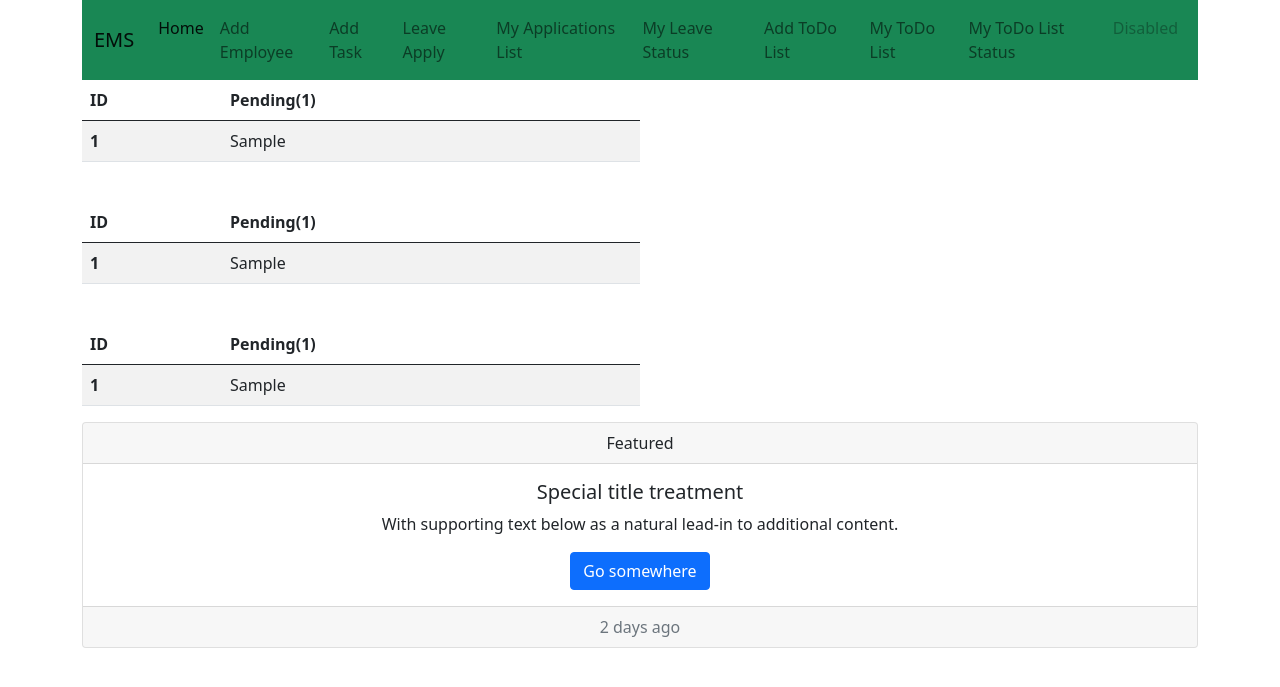
After one commit to Raju-Mia/EMS, a Django app: page /todo-list/ in a window 1280 px wide. The commit adds this page. Shown: the top 687 px of the page. Run offline with Django 4.2, Linux system fonts and the light colour scheme; a user stored in the database is signed in; tables that the repository leaves empty hold one stand-in row (values such as "Sample post").

Commit message:
work to todo-list

```diff
--- a/ppemsapp/models.py
+++ b/ppemsapp/models.py
@@ -33,8 +33,11 @@
 
 class TodoList(models.Model):
     user = models.ForeignKey(User, on_delete=models.CASCADE)
-    what_to_do = models.TextField(blank=True,null=True)
+    what_to_do = models.TextField(blank=True, null=True)
     when_to_do = models.DateField(blank=True, null=True)
+    pending_status = models.BooleanField(blank=True)
+    working_status = models.BooleanField(blank=False)
+    done_status = models.BooleanField(blank=False)
 
     def __str__(self):
         return str(self.user)
--- a/ppemsapp/urls.py
+++ b/ppemsapp/urls.py
@@ -12,4 +12,5 @@
     path('applications/', applications, name='applications'),
     path('application_evaluation/<status>/<id>/', application_evaluation, name='application-evaluation'),
     path('my_application/', my_leave_report, name='my-leave-report'),
+    path('todo-list/', my_todo_list, name='my_todo_list'),
 ]
--- a/ppemsapp/views.py
+++ b/ppemsapp/views.py
@@ -1,4 +1,4 @@
-from django.shortcuts import render, HttpResponse
+from django.shortcuts import render, HttpResponse, redirect
 
 from django.contrib.auth import authenticate, login
 
@@ -94,8 +94,8 @@
             context = {'errormessage': errormessage}
             return render(request, 'ppemsapp/applications.html', context)
 
-    except:
-        pass
+    except Exception:
+        return redirect("login")
 
 
 # leave appliation status and checked_in aprove.
@@ -123,4 +123,13 @@
             return render(request, 'ppemsapp/my_applications.html', context)
 
     except:
-        pass
+        return redirect("login")
+
+
+def my_todo_list(request):
+    user = request.user
+    pending_todo_list= TodoList.objects.filter(user=user, pending_status=True)
+    working_status_list= TodoList.objects.filter(user=user, working_status=True)
+    done_status_list= TodoList.objects.filter(user=user, done_status=True)
+    context = {'pending_todo_list':pending_todo_list, 'working_status_list':working_status_list, 'done_status_list':done_status_list }
+    return render(request, 'ppemsapp/my_todo_list.html', context)
--- a/templates/base/base.html
+++ b/templates/base/base.html
@@ -31,13 +31,22 @@
                 <a class="nav-link" href="{% url 'add-daily-report' %}">Add Task</a>
               </li>
               <li class="nav-item">
-                <a class="nav-link" href="{% url 'leave' %}">Leave</a>
+                <a class="nav-link" href="{% url 'leave' %}">Leave Apply</a>
               </li>
               <li class="nav-item">
-                <a class="nav-link" href="{% url 'applications' %}">Applications</a>
+                <a class="nav-link" href="{% url 'applications' %}">My Applications List</a>
               </li>
               <li class="nav-item">
-                <a class="nav-link" href="{% url 'my-leave-report' %}">My Leave</a>
+                <a class="nav-link" href="{% url 'my-leave-report' %}">My Leave Status</a>
+              </li>
+              <li class="nav-item">
+                <a class="nav-link" href="{% url 'my_todo_list' %}">Add ToDo List</a>
+              </li>
+              <li class="nav-item">
+                <a class="nav-link" href="{% url 'my_todo_list' %}">My ToDo List</a>
+              </li>
+              <li class="nav-item">
+                <a class="nav-link" href="{% url 'my_todo_list' %}">My ToDo List Status</a>
               </li>
               <li class="nav-item">
                 <a class="nav-link disabled" href="#" tabindex="-1" aria-disabled="true">Disabled</a>
--- /dev/null
+++ b/templates/ppemsapp/my_todo_list.html
@@ -0,0 +1,108 @@
+
+
+
+
+{% extends 'base/base.html' %}
+
+{% block content %}
+
+<div class="col-md-6">
+    {% if pending_todo_list %}
+    <table class="table table-striped">
+
+        <thead>
+            <tr>
+            <th scope="col">ID</th>
+            <th scope="col">Pending({{ pending_todo_list.count }})</th>
+            </tr>
+        </thead>
+
+        <tbody>
+            {% for pending_todo in pending_todo_list %}
+
+
+            <tr>
+
+                <th scope="row">{{ pending_todo.id }}</th>
+                <td>{{ pending_todo.what_to_do }}</td>
+
+            </tr>
+
+            {% endfor %}
+
+
+
+        </tbody>
+
+    </table>
+    {% endif %}
+</div>
+
+<br>
+
+<div class="col-md-6">
+    {% if working_status_list %}
+    <table class="table table-striped">
+
+        <thead>
+            <tr>
+            <th scope="col">ID</th>
+            <th scope="col">Pending({{ working_status_list.count }})</th>
+            </tr>
+        </thead>
+
+        <tbody>
+            {% for working_status in working_status_list %}
+
+
+            <tr>
+
+                <th scope="row">{{ working_status.id }}</th>
+                <td>{{ working_status.what_to_do }}</td>
+
+            </tr>
+
+            {% endfor %}
+
+
+
+        </tbody>
+
+    </table>
+    {% endif %}
+</div>
+
+<br>
+<div class="col-md-6">
+    {% if done_status_list %}
+    <table class="table table-striped">
+
+        <thead>
+            <tr>
+            <th scope="col">ID</th>
+            <th scope="col">Pending({{ done_status_list.count }})</th>
+            </tr>
+        </thead>
+
+        <tbody>
+            {% for done_status in done_status_list %}
+
+
+            <tr>
+
+                <th scope="row">{{ done_status.id }}</th>
+                <td>{{ done_status.what_to_do }}</td>
+
+            </tr>
+
+            {% endfor %}
+
+
+
+        </tbody>
+
+    </table>
+    {% endif %}
+</div>
+
+{% endblock %}
```
Also changed, not shown: ppemsapp/migrations/0001_initial.py, ppemsapp/migrations/0002_dailytask_user.py (deleted), ppemsapp/migrations/0003_leave.py (deleted), ppemsapp/migrations/0004_todolist.py (deleted).
